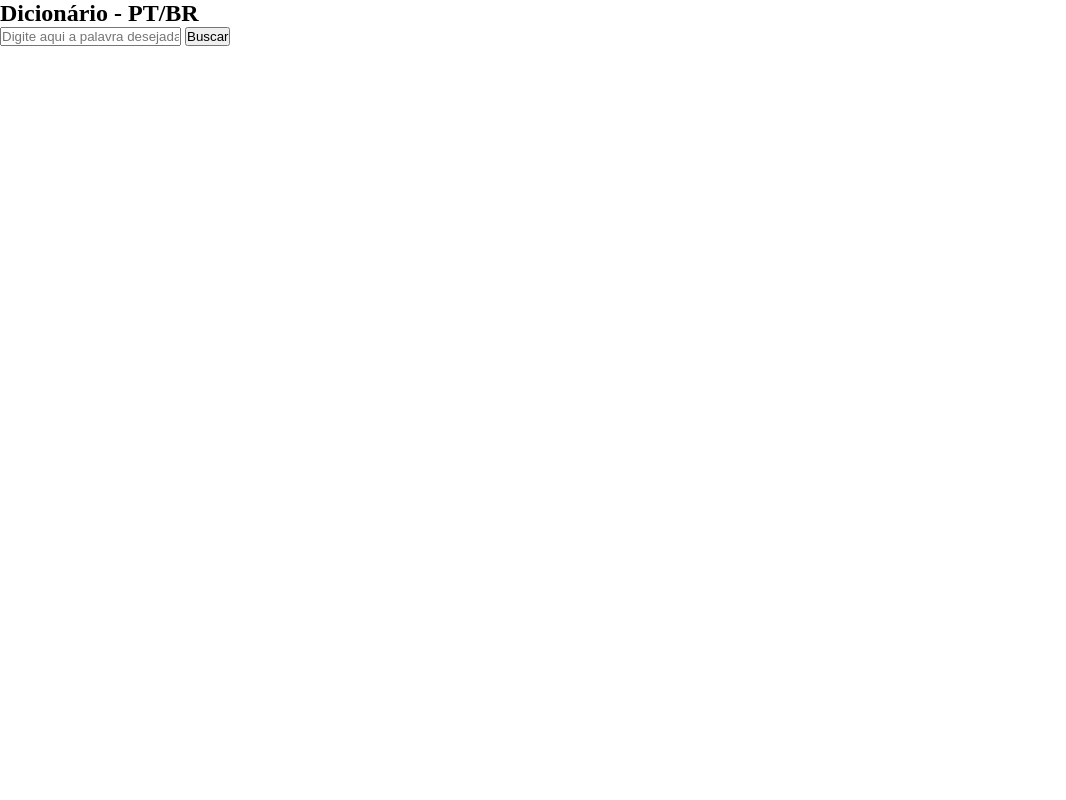
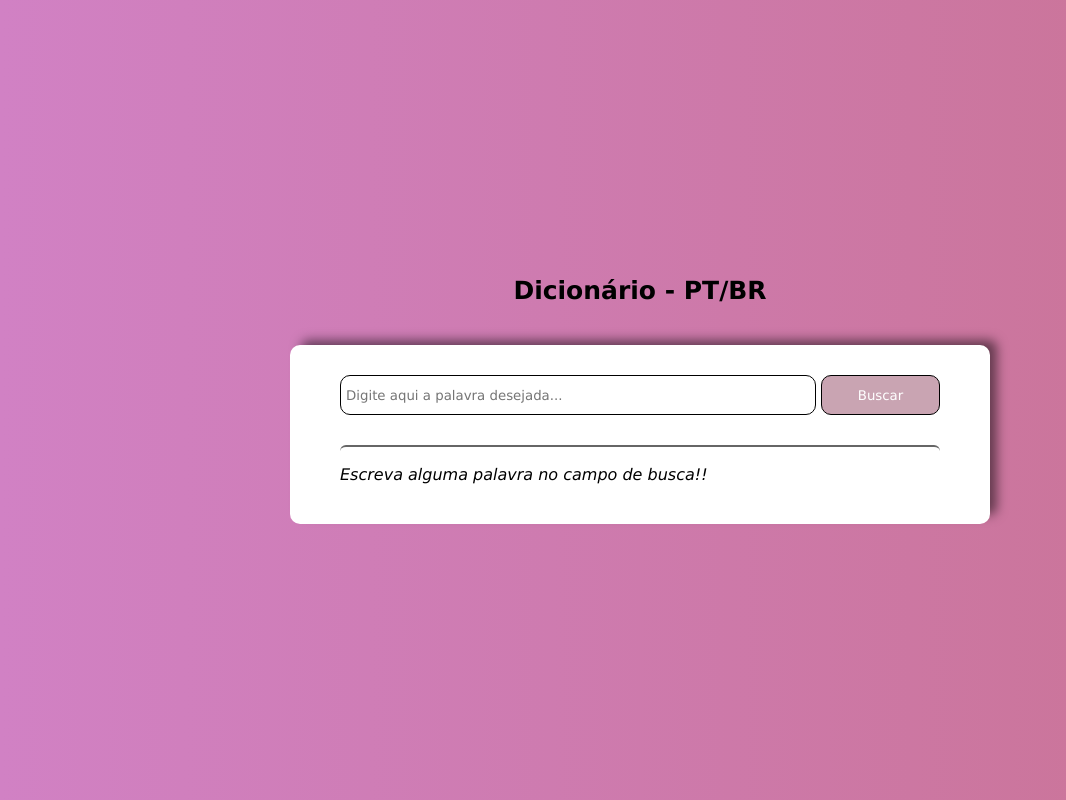
Before and after one commit to Yuri-Ccaf4/dicionario-em-ptbr, a plain HTML site: page index.html in a window 1280 px wide. Both pictures are taken after a click on the button "Buscar". Shown: the whole page, without its empty margins (0-1066 px from the left). Drawn offline with Linux system fonts and the light colour scheme.

Commit message:
dicionário pronto

```diff
--- a/assets/css/reset.css
+++ b/assets/css/reset.css
@@ -6,4 +6,5 @@
     text-decoration: none;
     list-style: none;
     box-sizing: border-box;
+    font-family: Verdana, Geneva, Tahoma, sans-serif;
 }
--- a/assets/css/style.css
+++ b/assets/css/style.css
@@ -1 +1,96 @@
 @import url('reset.css');
+
+body {
+    width: 100vw;
+    height: 100vh;
+}
+
+#container {
+    height: 100%;
+    width: 100%;
+    display: flex;
+    flex-direction:column;
+    justify-content: center;
+    align-items: center;
+    background-color: rgb(255,203,219);
+    background: linear-gradient(90deg, rgb(209, 129, 196) 0%, rgb(202, 115, 148) 100%);
+}
+
+#titulo {
+    margin-bottom: 40px;
+    font-size: 25px;
+}
+
+#container__secundario {
+    width: 700px;
+    padding: 30px 50px;
+    background-color: #fff;
+    border-radius: 10px;
+    -webkit-box-shadow: 9px -7px 11px -2px rgba(0, 0, 0, 0.459);
+    -moz-box-shadow:9px -7px 11px -2px rgba(0, 0, 0, 0.534);
+    box-shadow: 9px -7px 11px -2px rgba(0, 0, 0, 0.507);
+}
+
+#container__input {
+    width: 100%;
+    display: flex;
+    margin-bottom: 50px;
+    position: relative;
+}
+
+#container__input::before {
+    content: '';
+    position: absolute;
+    width: 100%;
+    height: 10px;
+    border-top: 2px solid #666666;
+    border-radius: 30px;
+    margin-top: 70px;
+}
+
+#container__inputtxt {
+    outline: none;
+    border: none;
+    width: 80%;
+    height: 40px;
+    padding: 5px;
+    border-radius: 10px;
+    border: 1px solid #000;
+}
+
+#container__btn {
+    width: 20%;
+    outline: none;
+    border:  1px solid #000;
+    background-color:rgba(182, 133, 152, 0.74);
+    border-radius: 10px;
+    margin-left: 5px;
+    color: #fff;
+    height: 40px;
+    cursor: pointer;
+    transition: all 0.3s ease-in;
+}
+
+#container__btn:hover {
+    background-color: rgba(226, 137, 171, 0.849);
+    color: #fff;
+    border: 10px solid rgba(0, 0, 0, 0.705);
+}
+
+#container__palavra {
+    color: #000;
+    font-size: 22px;
+    margin-bottom: 10px;
+    text-transform: capitalize;
+}
+
+#container__significado {
+    color: #000;
+    font-style: italic;
+    margin-bottom: 10px;
+}
+
+span {
+    font-size: 20px;
+    color: #000;
+}
--- /dev/null
+++ b/assets/javascript/script.js
@@ -0,0 +1,26 @@
+let url = 'https://significado.herokuapp.com/v2/';
+
+let inputTxt = document.querySelector('#container__inputtxt');
+let btnTxt = document.querySelector('#container__btn');
+let resultado = document.querySelector('#container__result');
+
+btnTxt.addEventListener('click', () => {
+    let palavra = inputTxt.value;
+    if (palavra === '') {
+        resultado.innerHTML = `<p id="container__significado">Escreva alguma palavra no campo de busca!!</p>`
+    } else {
+        fetch(`${url}${palavra}`)
+        .then((resposta) => resposta.json())
+        .then((data) => {
+            console.log(data)
+            resultado.innerHTML = `
+            <h3 id="container__palavra">${palavra}</h3>
+                <p id="container__significado"><span>1º</span> ${data[0].meanings[0]}</p>
+                <p id="container__significado"><span>2º</span> ${data[0].meanings[1]}</p>
+            `
+
+        }).catch(() => {
+            resultado.innerHTML = `<p id="container__significado"><span>Não</span> foi possivel encontrar está palavra!! </p>`
+        })
+    }
+})
--- a/index.html
+++ b/index.html
@@ -4,7 +4,7 @@
     <meta charset="UTF-8">
     <meta http-equiv="X-UA-Compatible" content="IE=edge">
     <meta name="viewport" content="width=device-width, initial-scale=1.0">
-    <link rel="stylesheet" href="./assets/css/style.css">
+    <link rel="stylesheet" href="./assets/css/style.css" type="text/css">
     <title>Dicionário - PT/BR</title>
 </head>
 <body>
@@ -19,6 +19,6 @@
         </div>
     </div>
 
-    <script src="./assets/javascript/scripit.js"></script>
+    <script src="./assets/javascript/script.js"></script>
 </body>
 </html>
```
Also changed, not shown: assets/css/javascript/scripit.js (added).
